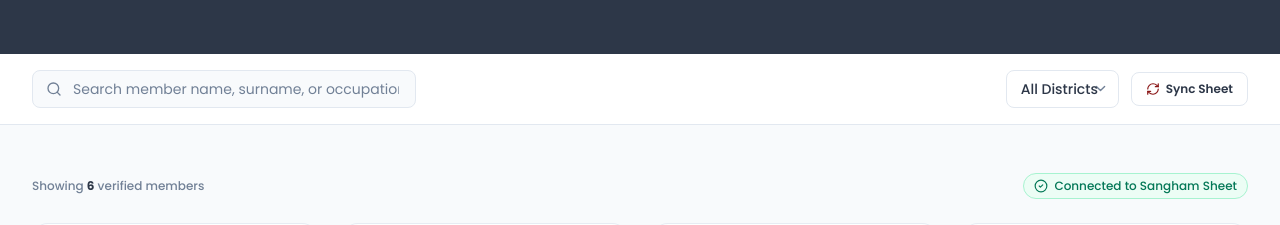
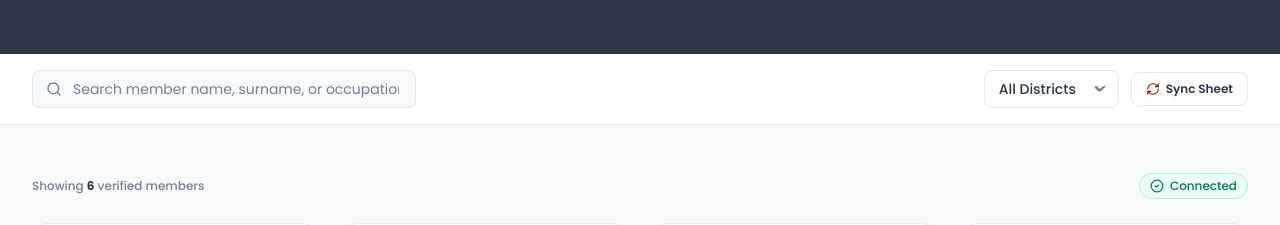
Before and after one commit to shashanka2a/csvs-app, a Next.js app: page /members in a window 1280 px wide. Shown: the part 278-503 px from the top of the page. Built offline with nearby package versions, Linux system fonts and the light colour scheme; no server answers.

Commit message:
refactor: add custom chevron icon to district select and shorten connection status text

```diff
--- a/app/members/page.tsx
+++ b/app/members/page.tsx
@@ -1,7 +1,7 @@
 'use client';
 
 import { useState, useEffect } from 'react';
-import { User, Search, RefreshCw, Briefcase, CheckCircle2 } from 'lucide-react';
+import { User, Search, RefreshCw, Briefcase, CheckCircle2, ChevronDown } from 'lucide-react';
 import type { CommunityMember } from '@/app/api/members/route';
 
 const INITIAL_MEMBERS: CommunityMember[] = [
@@ -149,16 +149,19 @@ export default function MembersPage() {
 
             {/* District dropdown & Live Sync indicator */}
             <div className="flex items-center gap-3">
+              <div className="relative">
                 <select
                   value={district}
                   onChange={(e) => setDistrict(e.target.value)}
-                className="border border-brand-border rounded-lg px-3.5 py-2 text-sm bg-white text-brand-dark focus:outline-none focus:ring-2 focus:ring-brand-red cursor-pointer shadow-2xs font-medium"
+                  className="appearance-none border border-brand-border rounded-lg pl-3.5 pr-9 py-2 text-sm bg-white text-brand-dark focus:outline-none focus:ring-2 focus:ring-brand-red cursor-pointer shadow-2xs font-medium"
                 >
                   <option value="All">All Districts</option>
                   <option value="Nizamabad">Nizamabad</option>
                   <option value="Armoor">Armoor</option>
                   <option value="Bodhan">Bodhan</option>
                 </select>
+                <ChevronDown className="absolute right-3 top-1/2 -translate-y-1/2 w-4 h-4 text-brand-muted pointer-events-none" />
+              </div>
 
               <button
                 type="button"
@@ -183,7 +186,7 @@ export default function MembersPage() {
           </p>
           <span className="inline-flex items-center gap-1.5 text-xs text-emerald-700 bg-emerald-50 px-2.5 py-1 rounded-full font-medium border border-emerald-200">
             <CheckCircle2 className="w-3.5 h-3.5" />
-            <span>Connected to Sangham Sheet</span>
+            <span>Connected</span>
           </span>
         </div>
 
```
Lines whose indentation alone changed are shown as unchanged.
